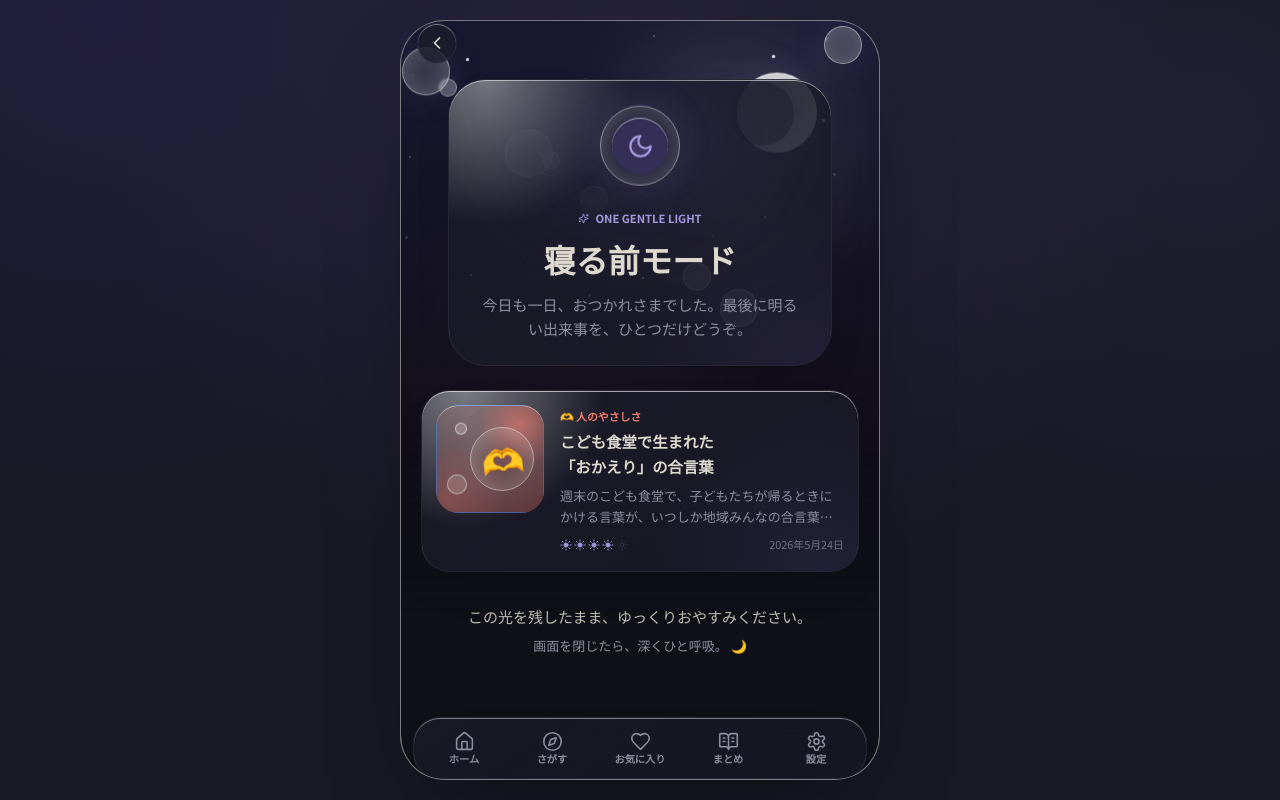
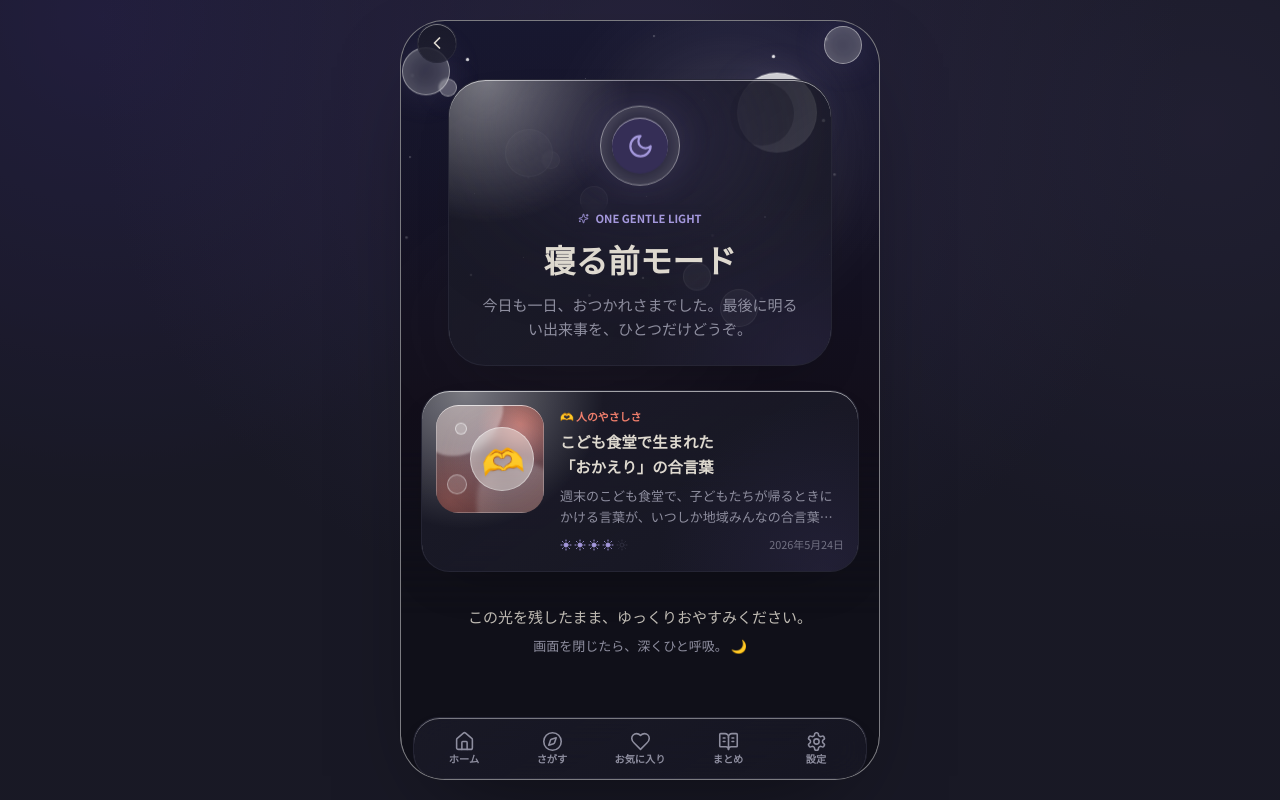
Before and after one commit to sunpotflower4460-cpu/Hot-news, a Next.js app: page /night in a window 1280 px wide. Built offline with nearby package versions, Linux system fonts and the light colour scheme; a web font is replaced by a local one.

Commit message:
Normalize organic artwork opacity utilities

```diff
--- a/src/components/article/CoverArt.tsx
+++ b/src/components/article/CoverArt.tsx
@@ -28,15 +28,15 @@ export function CoverArt({ category, seed = '', className, size = 'md' }: CoverA
         ].join(', '),
       }}
     >
-      <div className="absolute -left-[12%] -top-[26%] h-[75%] w-[72%] rotate-12 rounded-[48%_52%_64%_36%/50%_34%_66%_50%] bg-white/34 blur-[1px]" />
-      <div className="absolute -bottom-[36%] right-[-15%] h-[86%] w-[78%] -rotate-12 rounded-[38%_62%_44%_56%/60%_40%_60%_40%] bg-white/22 blur-[2px]" />
+      <div className="absolute -left-[12%] -top-[26%] h-[75%] w-[72%] rotate-12 rounded-[48%_52%_64%_36%/50%_34%_66%_50%] bg-white/35 blur-[1px]" />
+      <div className="absolute -bottom-[36%] right-[-15%] h-[86%] w-[78%] -rotate-12 rounded-[38%_62%_44%_56%/60%_40%_60%_40%] bg-white/20 blur-[2px]" />
       <div className="absolute left-[18%] top-[18%] h-3 w-3 animate-float rounded-full border border-white/55 bg-white/20" />
       <div className="absolute bottom-[17%] left-[10%] h-5 w-5 animate-float rounded-full border border-white/45 bg-white/15 [animation-delay:-2s]" />
-      <div className="absolute right-[12%] top-[12%] h-8 w-8 rounded-full bg-white/18 blur-md" />
+      <div className="absolute right-[12%] top-[12%] h-8 w-8 rounded-full bg-white/20 blur-md" />
 
       <div
         className={cn(
-          'ambient-ring absolute right-[9%] top-1/2 flex -translate-y-1/2 items-center justify-center rounded-full bg-white/34 shadow-glow backdrop-blur-sm',
+          'ambient-ring absolute right-[9%] top-1/2 flex -translate-y-1/2 items-center justify-center rounded-full bg-white/35 shadow-glow backdrop-blur-sm',
           orbSize,
         )}
       >
@@ -48,8 +48,8 @@ export function CoverArt({ category, seed = '', className, size = 'md' }: CoverA
         </div>
       </div>
 
-      <div className="absolute inset-x-0 bottom-0 h-1/2 bg-gradient-to-t from-black/8 to-transparent" />
-      <div className="absolute inset-0 ring-1 ring-inset ring-white/24" />
+      <div className="absolute inset-x-0 bottom-0 h-1/2 bg-gradient-to-t from-black/10 to-transparent" />
+      <div className="absolute inset-0 ring-1 ring-inset ring-white/25" />
     </div>
   );
 }
```
